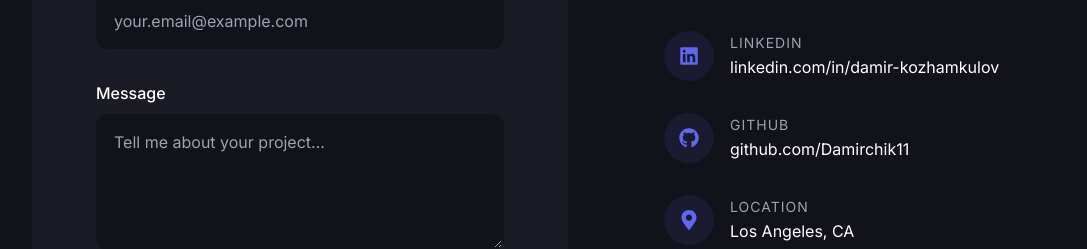
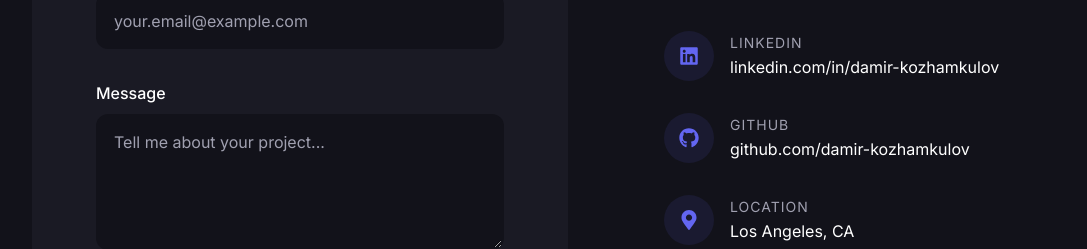
Before and after one commit to Damirchik11/Portfolio, a React (Vite) app in the folder DamirsPortfolio/: page / in a window 1280 px wide. Shown: the part 4660-4909 px from the top of the page, without its empty margins (40-1127 px from the left). Built offline with nearby package versions, Linux system fonts and the light colour scheme.

Commit message:
Updated github username

```diff
--- a/DamirsPortfolio/src/components/Contact/Contact.jsx
+++ b/DamirsPortfolio/src/components/Contact/Contact.jsx
@@ -87,8 +87,8 @@ const Contact = () => {
         {
             icon: <FaGithub />,
             label: 'GitHub',
-            value: 'github.com/Damirchik11',
-            href: 'https://github.com/Damirchik11'
+            value: 'github.com/damir-kozhamkulov',
+            href: 'https://github.com/damir-kozhamkulov'
         },
         {
             icon: <FaMapMarkerAlt />,
--- a/DamirsPortfolio/src/components/Footer/Footer.jsx
+++ b/DamirsPortfolio/src/components/Footer/Footer.jsx
@@ -34,7 +34,7 @@ const Footer = () => {
                     <div className="footer-social">
                         <h4>Connect</h4>
                         <div className="social-icons">
-                            <a href="https://github.com/Damirchik11" target="_blank" rel="noopener noreferrer">
+                            <a href="https://github.com/damir-kozhamkulov" target="_blank" rel="noopener noreferrer">
                                 <FaGithub />
                             </a>
                             <a href="https://www.linkedin.com/in/damir-kozhamkulov/" target="_blank" rel="noopener noreferrer">
--- a/DamirsPortfolio/src/components/Hero/Hero.jsx
+++ b/DamirsPortfolio/src/components/Hero/Hero.jsx
@@ -53,7 +53,7 @@ const Hero = () => {
                 {/* Social Links */}
                 <div className="hero-socials">
                     <a
-                        href="https://github.com/Damirchik11"
+                        href="https://github.com/damir-kozhamkulov"
                         target="_blank"
                         rel="noopener noreferrer"
                         aria-label="GitHub Profile"
--- a/DamirsPortfolio/src/data/projects.js
+++ b/DamirsPortfolio/src/data/projects.js
@@ -111,7 +111,7 @@ inequality rather than school-level interventions alone.`,
                 technologies: ['Python', 'Pandas', 'Scikit-learn', 'Random Forest', 'Matplotlib', 'Seaborn', 'Jupyter', 'Web Scraping'],
 
                 // Links
-                github: 'https://github.com/Damirchik11/Comp641',
+                github: 'https://github.com/damir-kozhamkulov/Comp641',
                 demo: null
         },
         {
```
